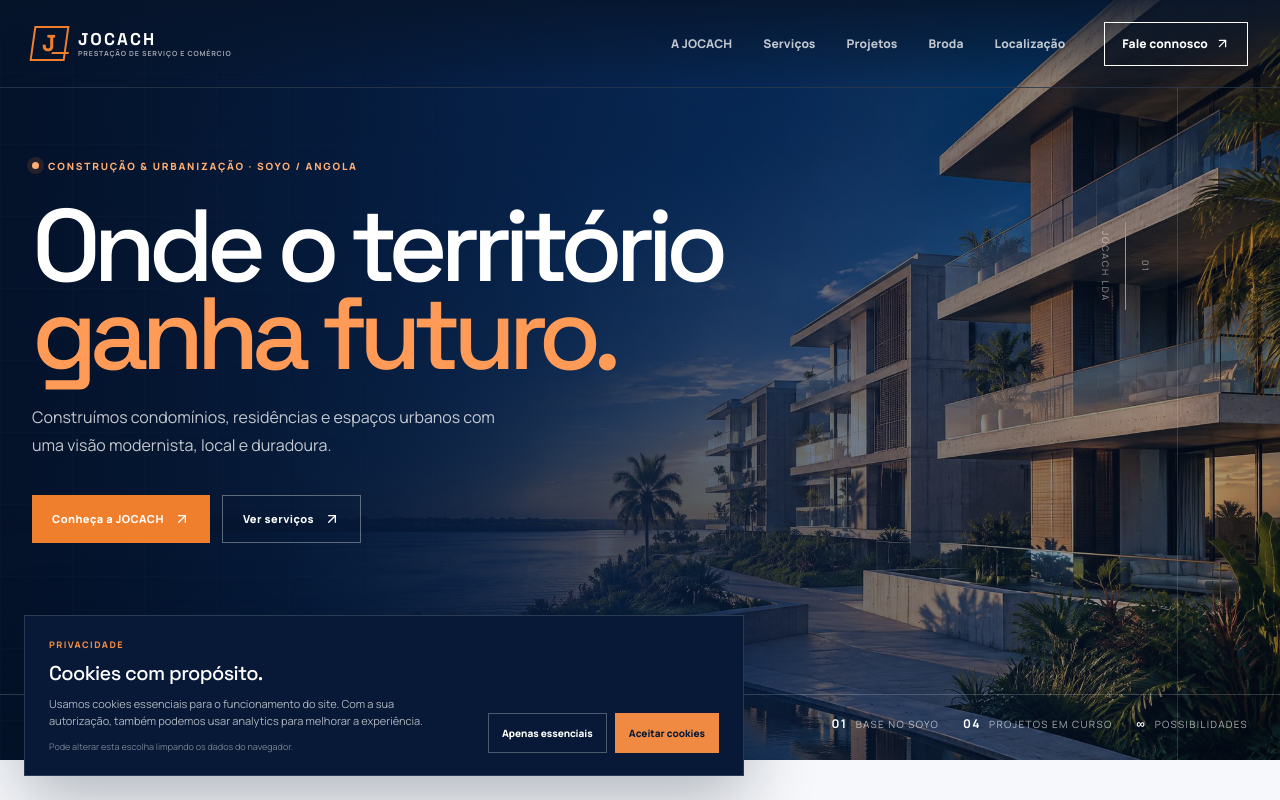
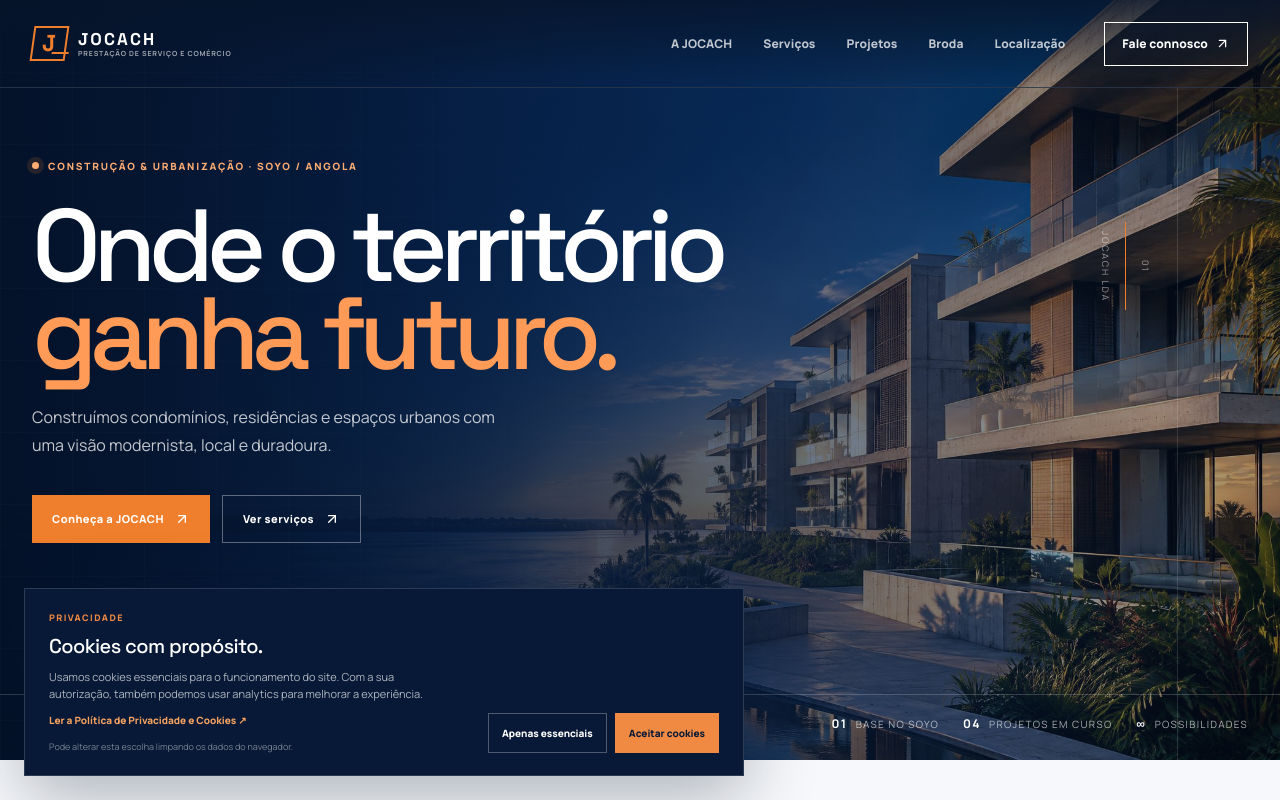
Before and after one commit to telsioisidoro786-crypton/Jocach-Site, a React (Vite) app in the folder client/: page / in a window 1280 px wide. Shown: the top 800 px of the page. Built offline with nearby package versions, Linux system fonts and the light colour scheme.

Commit message:
feat: add privacy policy and floating WhatsApp contact

```diff
--- a/client/src/components/CookieConsent.tsx
+++ b/client/src/components/CookieConsent.tsx
@@ -1,4 +1,5 @@
 import { useEffect, useState } from "react";
+import { Link } from "wouter";
 
 const CONSENT_KEY = "jocach_cookie_consent";
 
@@ -33,5 +34,5 @@
 
   if (consent) return null;
 
-  return <aside className="cookie-consent" role="dialog" aria-label="Preferências de cookies"><div><span className="cookie-kicker">Privacidade</span><h2>Cookies com propósito.</h2><p>Usamos cookies essenciais para o funcionamento do site. Com a sua autorização, também podemos usar analytics para melhorar a experiência.</p><span className="cookie-note">Pode alterar esta escolha limpando os dados do navegador.</span></div><div className="cookie-actions"><button type="button" className="cookie-reject" onClick={() => choose("rejected")}>Apenas essenciais</button><button type="button" className="cookie-accept" onClick={() => choose("accepted")}>Aceitar cookies</button></div></aside>;
+  return <aside className="cookie-consent" role="dialog" aria-label="Preferências de cookies"><div><span className="cookie-kicker">Privacidade</span><h2>Cookies com propósito.</h2><p>Usamos cookies essenciais para o funcionamento do site. Com a sua autorização, também podemos usar analytics para melhorar a experiência.</p><Link href="/privacidade" className="cookie-policy-link">Ler a Política de Privacidade e Cookies <span aria-hidden="true">↗</span></Link><span className="cookie-note">Pode alterar esta escolha limpando os dados do navegador.</span></div><div className="cookie-actions"><button type="button" className="cookie-reject" onClick={() => choose("rejected")}>Apenas essenciais</button><button type="button" className="cookie-accept" onClick={() => choose("accepted")}>Aceitar cookies</button></div></aside>;
 }
```
